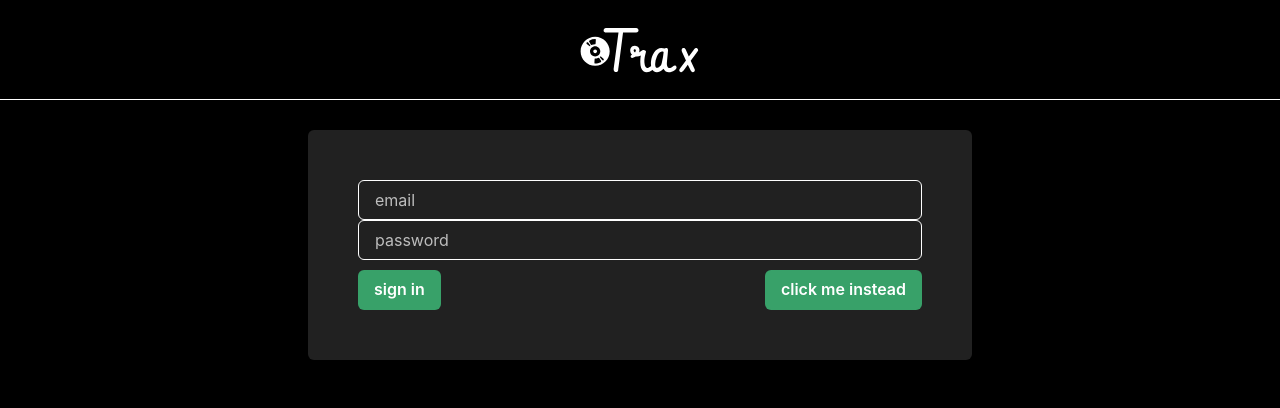
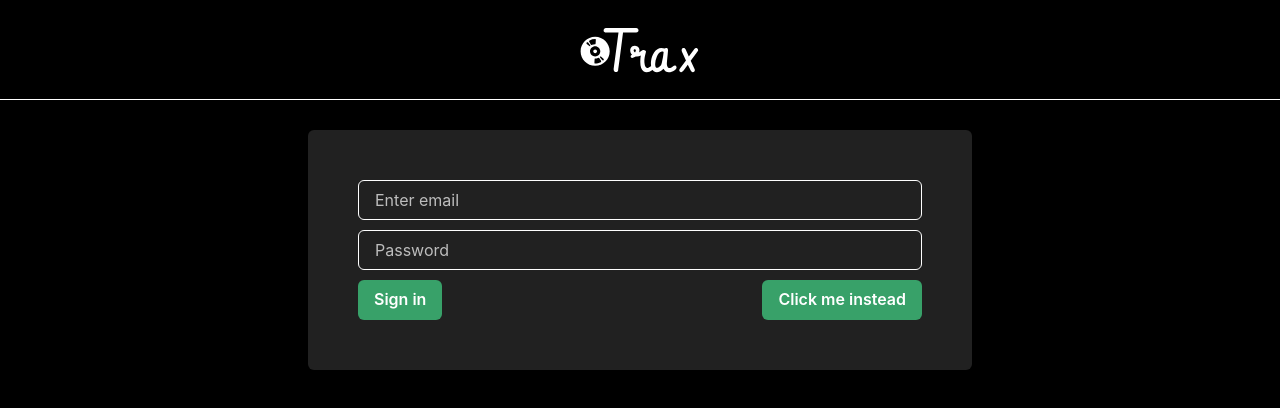
Before and after one commit to cavazosgeorge/spotify-clone, a Next.js app: page /signin in a window 1280 px wide. Shown: the top 408 px of the page. Built offline with nearby package versions, Linux system fonts and the light colour scheme; what easy-peasy would draw is missing.

Commit message:
auth form styles

```diff
--- a/components/authForm.tsx
+++ b/components/authForm.tsx
@@ -35,12 +35,13 @@ const AuthForm = ({ mode }) => {
         <Box marginTop="30px" padding="50px" bg="gray.900" borderRadius="6px">
           <form onSubmit={handleSubmit}>
             <Input
-              placeholder="email"
+              placeholder="Enter email"
               type="email"
               onChange={(e) => setEmail(e.target.value)}
             />
             <Input
-              placeholder="password"
+              marginTop="10px"
+              placeholder="Password"
               type="password"
               onChange={(e) => setPassword(e.target.value)}
             />
--- a/components/modal.tsx
+++ b/components/modal.tsx
@@ -25,7 +25,7 @@ function BasicModal() {
           },
         }}
       >
-        click me instead{" "}
+        Click me instead{" "}
       </Button>
 
       <Modal isOpen={isOpen} onClose={onClose}>
--- a/pages/signin.tsx
+++ b/pages/signin.tsx
@@ -1,7 +1,7 @@
 import AuthForm from "../components/authForm";
 
 const Signin = () => {
-  return <AuthForm mode="sign in" />;
+  return <AuthForm mode="Sign in" />;
 };
 
 Signin.authPage = true;
--- a/pages/signup.tsx
+++ b/pages/signup.tsx
@@ -1,7 +1,7 @@
 import AuthForm from "../components/authForm";
 
 const Signup = () => {
-  return <AuthForm mode="sign up" />;
+  return <AuthForm mode="Sign up" />;
 };
 
 Signup.authPage = true;
```
